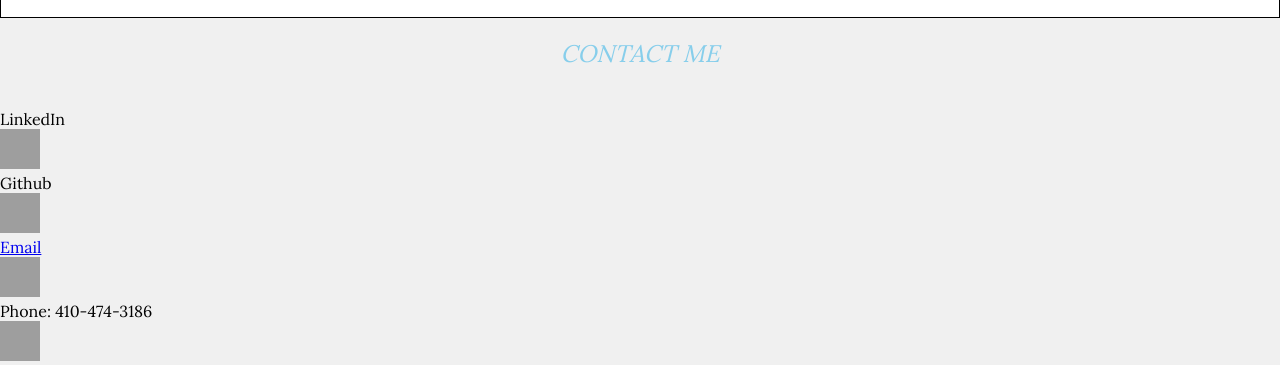
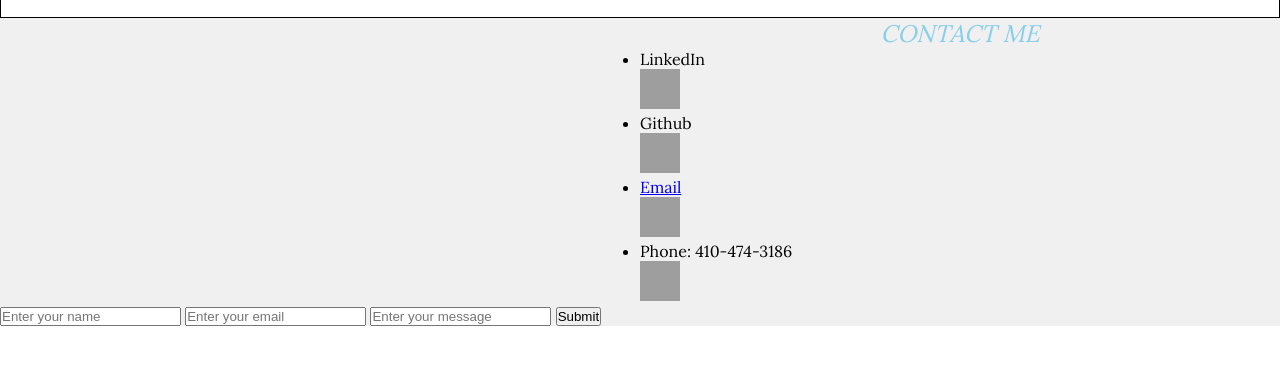
Before and after one commit to kfblack/Portfolio, a plain HTML site: page main.html in a window 1280 px wide. Shown: the part 2435-2800 px from the top of the page. After the commit the page ends 2761 px from the top, so only its background shows below. Drawn offline with Linux system fonts and the light colour scheme; grey boxes are pictures that could not be loaded.

Commit message:
Adding contact form

```diff
--- a/main.html
+++ b/main.html
@@ -85,6 +85,14 @@
             <li>Phone: 410-474-3186</li>
             <img class="other-photo" src="https://i.postimg.cc/D0kZRRVH/download.jpg" alt="GitHub">
         </ul>
+        <div class="form">
+            <form>
+                <input type="text" placeholder="Enter your name">
+                <input type="Email" placeholder="Enter your email">
+                <input type="text" placeholder="Enter your message">
+                <input type="submit" type="btn">
+            </form>
+        </div>
     </div>
 </body>
 </html>
--- a/style.css
+++ b/style.css
@@ -98,14 +98,14 @@
 
 .contact {
     list-style-type: none;
-    background-color: rgb(240,240,240)
+    background-color: rgb(240,240,240);
+    display: grid;
+    grid-template-columns: repeat(2, 1fr);
 }
 
 .technologies {
     background-color: rgb(240,240,240);
     border-top: 1px solid black;
-    display: flex;
-    flex-direction: column;
 }
 
 .technologies p {
```
